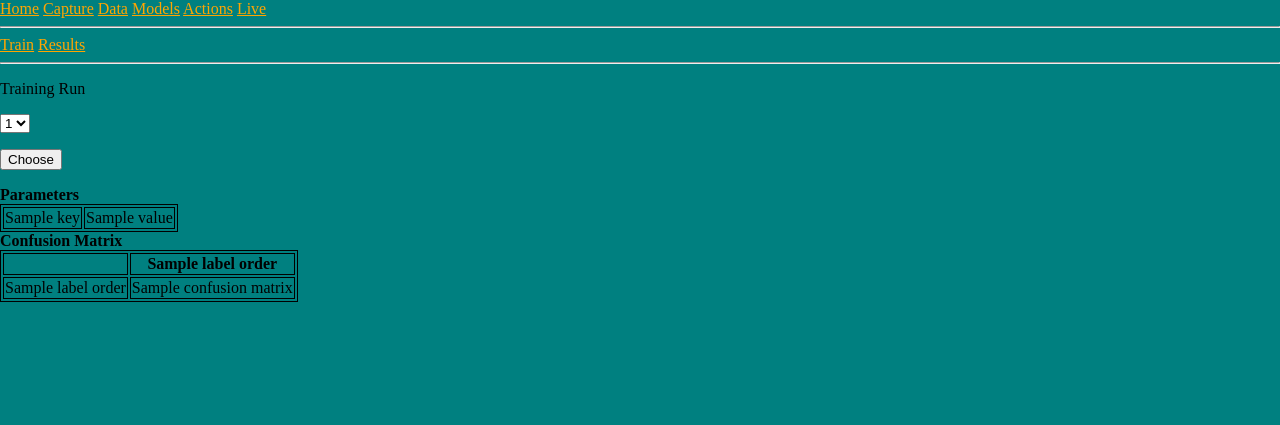
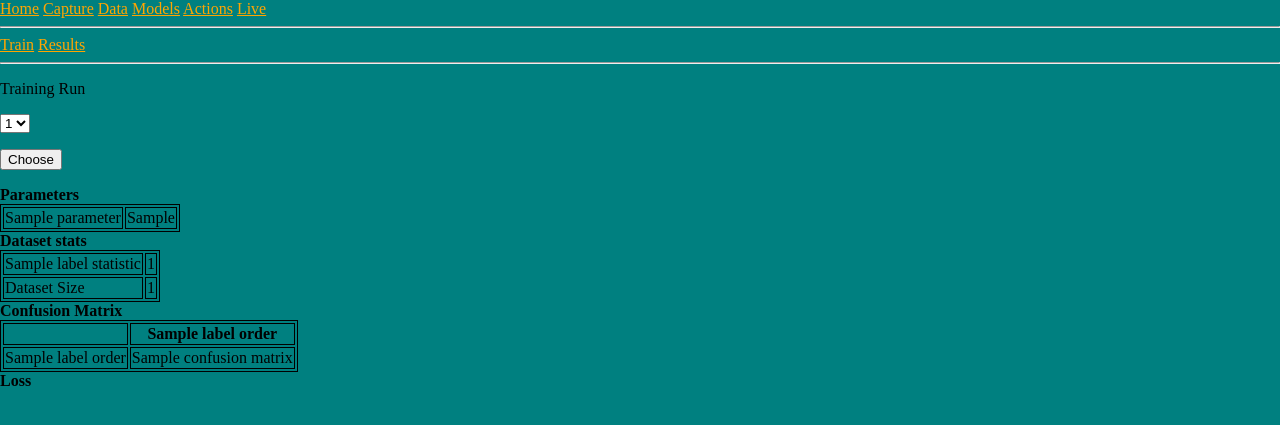
Before and after one commit to gozmo/handgestures, a Flask app: template handsignals/server/templates/models/results.html in a window 1280 px wide. Shown: the top 425 px of the page. Run offline with Flask 2, Linux system fonts and the light colour scheme; the template is opened without the code that fills it: most values are stand-ins (such as "Sample title", 1, 10 or a date in 2020).

Commit message:
add more stuff to result page

```diff
--- a/handsignals/main.py
+++ b/handsignals/main.py
@@ -24,7 +24,7 @@ def capture(frames_to_capture):
     frame_handling = FrameHandling()
     _ = frame_handling.collect_data(frames_to_capture)
 
-def read_images(filepath, request):
+def read_images(filepath):
     filename = os.path.basename(filepath)
     folder_path = os.path.dirname(filepath)
 
@@ -96,11 +96,10 @@ def results(training_run_id):
     label_order = file_utils.get_labels()
 
     dataset_stats = evaluate_io.read_dataset_stats(training_run_id)
-    loss_url = evaluate_io.plot_loss_and_save_image(training_run_id)
+    _ = evaluate_io.plot_loss_and_save_image(training_run_id)
 
     return training_runs, \
            parameters, \
            label_order, \
            confusion_matrix, \
            dataset_stats, \
-           loss_url
--- a/handsignals/server/templates/models/results.html
+++ b/handsignals/server/templates/models/results.html
@@ -17,12 +17,27 @@
 
 <b> Parameters <b>
 <table>
-{% for key, value in parameters.items() %}
+{% for parameter_name, parameter_value in parameters.items() %}
     <tr>
-    <td>{{key}}</td>
-    <td>{{value}}</td>
+        <td>{{parameter_name}}</td>
+        <td>{{parameter_value}}</td>
     </tr>
 {% endfor %}
+</table>
+
+<b> Dataset stats </b>
+
+<table>
+    {% for label, size in dataset_stats["label_statistics"].items() %}
+        <tr>
+            <td> {{label}} </td>
+            <td> {{size}} </td>
+        </tr>
+    {% endfor %}
+    <tr>
+        <td> Dataset Size </td>
+        <td> {{dataset_stats["dataset_size"]}} </td>
+    </tr>
 </table>
 
 <b> Confusion Matrix <b>
@@ -44,4 +59,9 @@
         </tr>
     {% endfor %}
 </table>
+
+
+<b> Loss </b>
+<a href="{{url_for('evaluation', training_run_id='0004', filename='loss.jpg')}}">
+
 {% endblock %}
--- a/start_server.py
+++ b/start_server.py
@@ -10,12 +10,17 @@ app = Flask(__name__, template_folder="handsignals/server/templates", static_url
 @app.route('/<path:filename>')
 def image(filename):
     print("route_image", filename)
-    return main.read_images(filename, request)
+    return main.read_images(filename)
 
 @app.route('/unlabeled/<string:filename>')
 def unlabeled(filename):
     filepath = f"dataset/unlabeled/{filename}"
-    return main.read_images(filepath, request)
+    return main.read_images(filepath)
+
+@app.route('/evaluations/<string:training_run_id>/<string:filename>')
+def evaluation(training_run_id, filename):
+    filepath = f"evaluations/{training_run_id}/{filename}"
+    return main.read_images(filepath)
 
 @app.route('/capture', methods=["GET", "POST"])
 def capture():
@@ -104,12 +109,13 @@ def results():
     parameters, \
     label_order, \
     confusion_matrix, \
-    dataset_stats, \
-    loss_url = main.results(selected_training_run_id)
+    dataset_stats = main.results(selected_training_run_id)
 
     return render_template("models/results.html",
                            parameters=parameters,
+                           training_run_id=selected_training_run_id,
                            label_order=label_order,
+                           dataset_stats=dataset_stats,
                            training_run_ids=training_run_ids,
                            selected_training_run_id=selected_training_run_id,
                            confusion_matrix=confusion_matrix)
```
